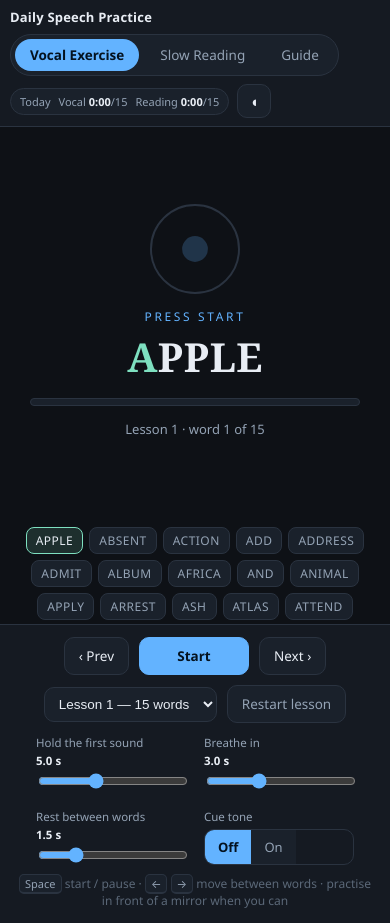
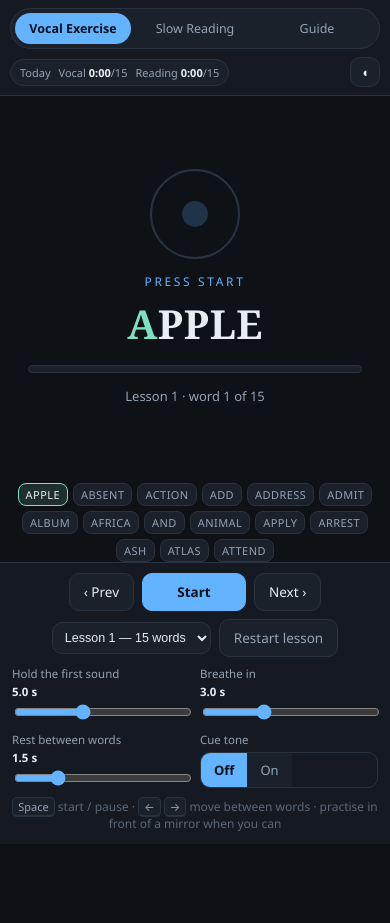
Before and after one commit to swamiworld/speechpractice, a plain HTML site: page index.html in a window 390 px wide. After the commit the page ends 844 px from the top, so only its background shows below. Drawn offline with Linux system fonts and the light colour scheme.

Commit message:
Add files via upload

```diff
--- a/index.html
+++ b/index.html
@@ -70,7 +70,7 @@
   }
   .cue{
     font-size:12px;letter-spacing:.22em;text-transform:uppercase;color:var(--faint);
-    height:18px; margin-bottom:6px;
+    min-height:18px; line-height:1.5; margin-bottom:8px; padding:0 8px;
   }
   .cue.inhale{color:var(--accent)} .cue.speak{color:var(--accent2)} .cue.rest{color:var(--faint)}
 
@@ -184,12 +184,25 @@
   .card ol{margin:0;padding-left:20px;color:var(--dim);font-size:14px}
   .card ol li{margin-bottom:6px}
 
-  @media (max-width:640px){
-    header{gap:8px;padding:8px 10px}
-    .brand{font-size:13px} .brand span{display:none}
+  @media (max-width:760px){
+    header{gap:8px;padding:8px 10px;justify-content:space-between}
+    .brand{display:none}
+    .spacer{display:none}
+    nav{flex:1}
+    nav button{padding:7px 8px;font-size:12.5px;white-space:nowrap;flex:1}
     .today{font-size:11px;padding:5px 9px;gap:8px}
+    .iconbtn{width:30px;height:30px;font-size:13px}
+    .stage{min-height:0;padding:16px 14px}
     .fulltext{display:none}
-    .btn.primary{min-width:110px}
+    .btn.primary{min-width:104px}
+    .row{gap:8px}
+    .row + .row{margin-top:9px}
+    select{font-size:12.5px;padding:7px 8px}
+    .wordstrip{padding:6px 10px 0;gap:5px}
+    .wordstrip button{font-size:11px;padding:3px 7px}
+    .controls{padding:10px 12px 12px}
+    .sliders{gap:10px}
+    label.sl{min-width:132px;flex:1}
   }
 </style>
 </head>
```
